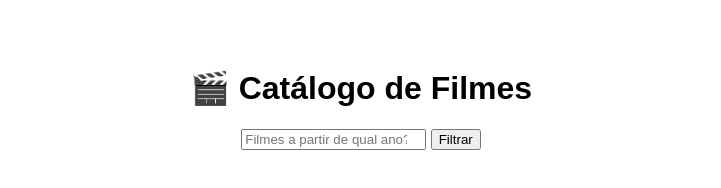
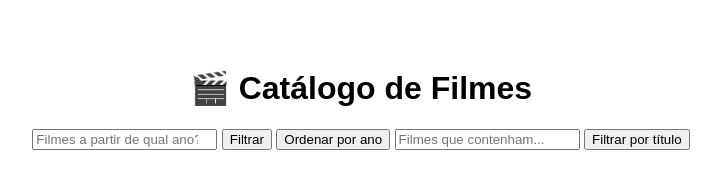
Before and after one commit to DeividiSantt/AprendendoJS, a plain HTML site: page Categorizador de filmes/index.html in a window 1280 px wide. Shown: the whole page, without its empty margins (279-1000 px from the left). Drawn offline with Linux system fonts and the light colour scheme.

Commit message:
categorizador de filmes

```diff
--- a/Categorizador de filmes/index.html
+++ b/Categorizador de filmes/index.html
@@ -12,6 +12,10 @@
   <h1>🎬 Catálogo de Filmes</h1>
   <input id="filtroAno" placeholder="Filmes a partir de qual ano?" type="number">
   <button onclick="filtrarPorAno()">Filtrar</button>
+  <button onclick="ordenarPorAno()">Ordenar por ano</button>
+  <input id="filtroTitulo" placeholder="Filmes que contenham...">
+  <button onclick="filtrarPorTitulo()">Filtrar por título</button>
+
 
   <ul id="resultado"></ul>
 
--- a/Categorizador de filmes/js/index.js
+++ b/Categorizador de filmes/js/index.js
@@ -34,3 +34,42 @@ function filtrarPorAno() {
     resultado.appendChild(li);
   });
 }
+
+function ordenarPorAno() {
+  const resultado = document.getElementById("resultado");
+  resultado.innerHTML = "";
+
+  const ordenados = [...filmes].sort((a, b) => b.ano - a.ano);
+
+  ordenados.forEach(filme => {
+    const li = document.createElement("li");
+    li.textContent = `${filme.titulo} (${filme.ano})`;
+    resultado.appendChild(li);
+  });
+}
+
+function filtrarPorTitulo() {
+  const texto = document.getElementById("filtroTitulo").value.trim().toLowerCase();
+  const resultado = document.getElementById("resultado");
+  resultado.innerHTML = ""
+
+  if (texto === "") {
+    resultado.innerHTML = "<li>Digite uma palavra-chave.</li>"
+    return;
+  }
+
+  const encontrados = filmes.filter(filme => filme.titulo.toLowerCase().includes(texto)
+);
+
+  if (encontrados.length === 0) {
+    resultado.innerHTML = "<li>Nenhum filme encontrado. </li>";
+    return;
+  }
+
+  encontrados.forEach(filme => {
+    const li = document.createElement("li");
+    li.textContent = `${filme.titulo} (${filme.ano})`;
+    resultado.appendChild(li);
+  })
+
+}
```
